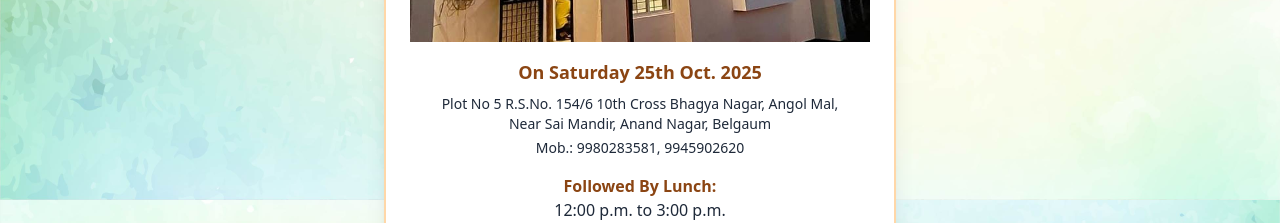
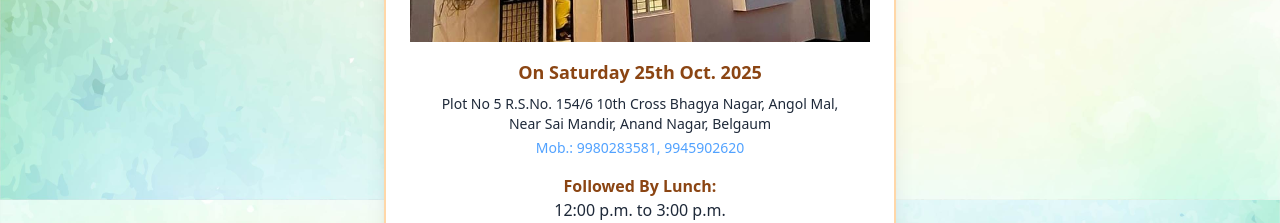
Before and after one commit to Snehal5murkute/mangalNivas, a React (Vite) app: page / in a window 1280 px wide. Shown: the part 1080-1303 px from the top of the page. Built offline with nearby package versions, Linux system fonts and the light colour scheme; a web font is replaced by a local one.

Commit message:
Refactor InvitationCard component structure

```diff
--- a/src/components/InvitationCard.jsx
+++ b/src/components/InvitationCard.jsx
@@ -81,7 +81,7 @@
         {data.card.date}
       </h3>
       <p className="text-sm text-gray-800 mb-1 text-center">{data.card.address}</p>
-      <p className="text-sm text-gray-800 mb-4 text-center">
+      <p className="text-sm text-blue-400 mb-4 text-center">
       <a href={`tel:${data.card.phone}`} className="hover:underline">
         {data.card.phone}
       </a>
```
